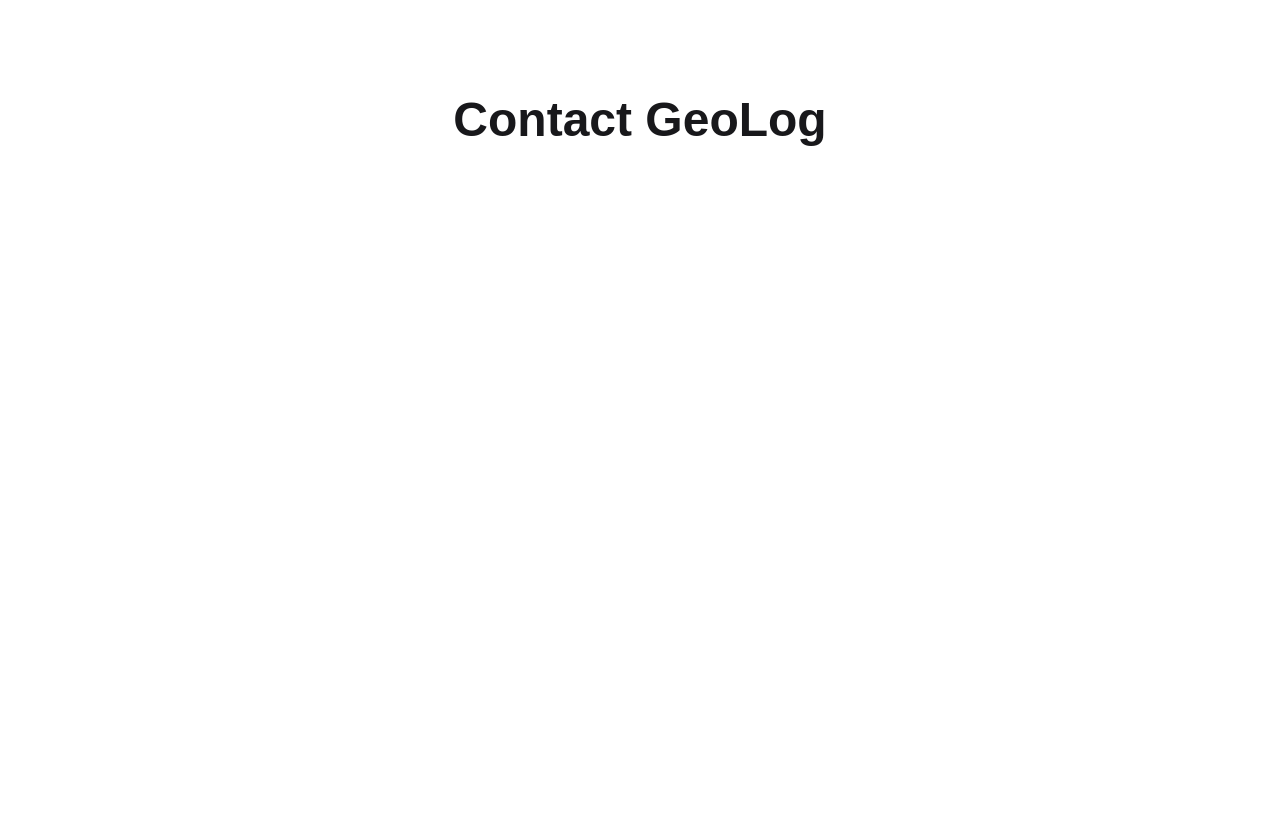
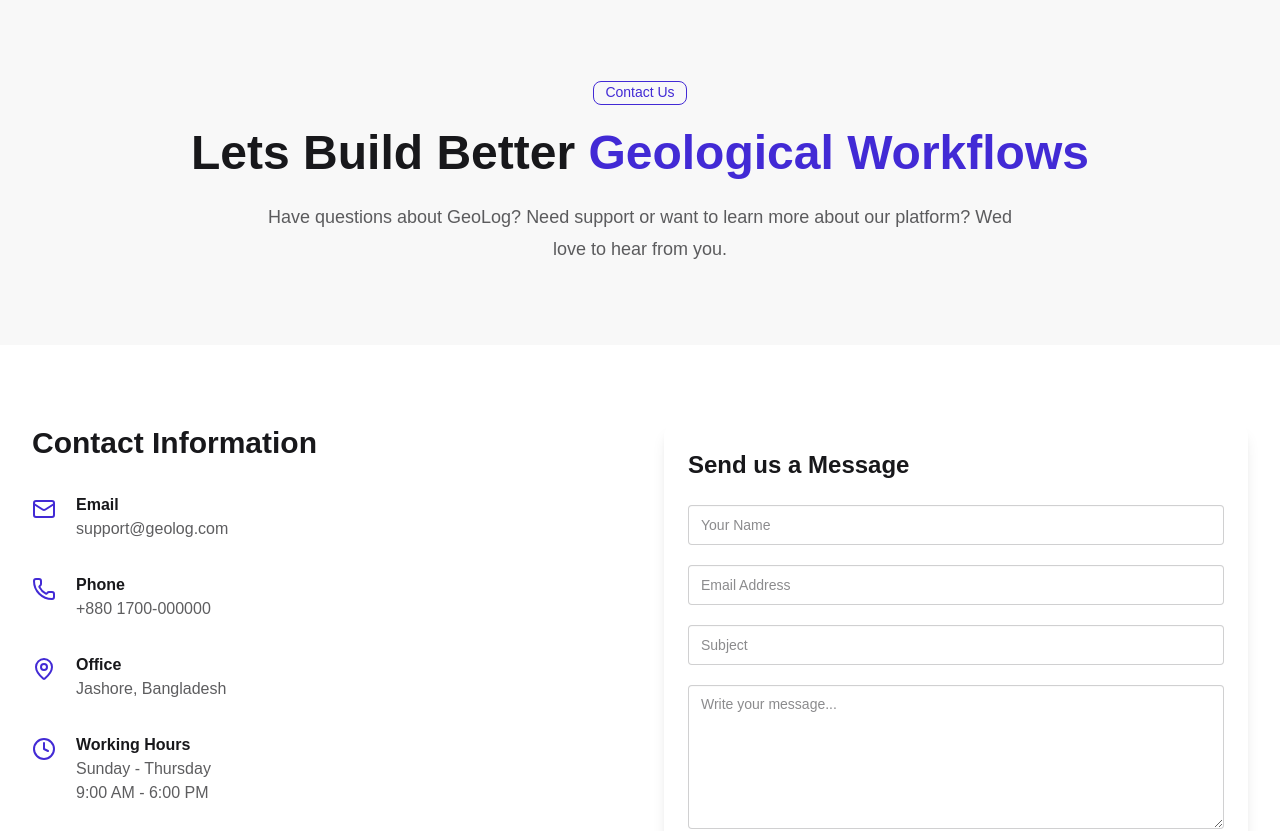
Before and after one commit to golamrabbi73/geolog-platform, a Next.js app: page /contact in a window 1280 px wide. Shown: the top 831 px of the page. Before the commit the page ends 800 px from the top, so only its background shows below. Built offline with nearby package versions, Linux system fonts and the light colour scheme; no server answers.

Commit message:
fix(register): add toast, redirect, and login link to RegisterForm; fix any-type lint error

```diff
--- a/src/app/(auth)/register/page.tsx
+++ b/src/app/(auth)/register/page.tsx
@@ -1,4 +1,5 @@
 import AuthCard from "@/components/auth/AuthCard";
+import RegisterForm from "@/components/forms/RegisterForm";
 // import RegisterForm from "@/components/forms/RegisterForm";
 
 export default function RegisterPage() {
@@ -7,7 +8,8 @@
       title="Create Account"
       subtitle="Create your GeoLog account"
     >
-      {/* <RegisterForm /> */} jR
+      {/* <RegisterForm /> */}
+      <RegisterForm />
     </AuthCard>
   );
 }
--- a/src/app/contact/page.tsx
+++ b/src/app/contact/page.tsx
@@ -1,9 +1,302 @@
+import Link from "next/link";
+import {
+  Mail,
+  Phone,
+  MapPin,
+  Clock,
+  ArrowRight,
+} from "lucide-react";
+
 export default function ContactPage() {
   return (
-    <div className="max-w-7xl mx-auto py-24">
-      <h1 className="text-5xl font-bold">
-        Contact GeoLog
-      </h1>
-    </div>
+    <main>
+      {/* Hero */}
+      <section className="bg-base-200 py-20">
+        <div className="max-w-7xl mx-auto px-4 lg:px-8 text-center">
+
+          <span className="badge badge-primary badge-outline">
+            Contact Us
+          </span>
+
+          <h1 className="text-5xl font-bold mt-6">
+            Lets Build Better
+            <span className="text-primary">
+              {" "}Geological Workflows
+            </span>
+          </h1>
+
+          <p className="mt-6 max-w-3xl mx-auto text-lg text-base-content/70 leading-8">
+            Have questions about GeoLog? Need support or want to
+            learn more about our platform? Wed love to hear from
+            you.
+          </p>
+
+        </div>
+      </section>
+
+      {/* Contact Section */}
+      <section className="py-20">
+        <div className="max-w-7xl mx-auto px-4 lg:px-8 grid lg:grid-cols-2 gap-12">
+
+          {/* Left */}
+
+          <div>
+
+            <h2 className="text-3xl font-bold mb-8">
+              Contact Information
+            </h2>
+
+            <div className="space-y-8">
+
+              <div className="flex gap-5">
+
+                <Mail
+                  className="text-primary mt-1"
+                  size={24}
+                />
+
+                <div>
+
+                  <h3 className="font-semibold">
+                    Email
+                  </h3>
+
+                  <p className="text-base-content/70">
+                    support@geolog.com
+                  </p>
+
+                </div>
+
+              </div>
+
+              <div className="flex gap-5">
+
+                <Phone
+                  className="text-primary mt-1"
+                  size={24}
+                />
+
+                <div>
+
+                  <h3 className="font-semibold">
+                    Phone
+                  </h3>
+
+                  <p className="text-base-content/70">
+                    +880 1700-000000
+                  </p>
+
+                </div>
+
+              </div>
+
+              <div className="flex gap-5">
+
+                <MapPin
+                  className="text-primary mt-1"
+                  size={24}
+                />
+
+                <div>
+
+                  <h3 className="font-semibold">
+                    Office
+                  </h3>
+
+                  <p className="text-base-content/70">
+                    Jashore, Bangladesh
+                  </p>
+
+                </div>
+
+              </div>
+
+              <div className="flex gap-5">
+
+                <Clock
+                  className="text-primary mt-1"
+                  size={24}
+                />
+
+                <div>
+
+                  <h3 className="font-semibold">
+                    Working Hours
+                  </h3>
+
+                  <p className="text-base-content/70">
+                    Sunday - Thursday
+                  </p>
+
+                  <p className="text-base-content/70">
+                    9:00 AM - 6:00 PM
+                  </p>
+
+                </div>
+
+              </div>
+
+            </div>
+
+          </div>
+
+          {/* Right */}
+
+          <div className="card bg-base-100 shadow-lg">
+
+            <div className="card-body">
+
+              <h2 className="card-title text-2xl mb-4">
+                Send us a Message
+              </h2>
+
+              <form className="space-y-5">
+
+                <input
+                  type="text"
+                  placeholder="Your Name"
+                  className="input input-bordered w-full"
+                />
+
+                <input
+                  type="email"
+                  placeholder="Email Address"
+                  className="input input-bordered w-full"
+                />
+
+                <input
+                  type="text"
+                  placeholder="Subject"
+                  className="input input-bordered w-full"
+                />
+
+                <textarea
+                  rows={6}
+                  placeholder="Write your message..."
+                  className="textarea textarea-bordered w-full"
+                />
+
+                <button
+                  type="submit"
+                  className="btn btn-primary w-full"
+                >
+                  Send Message
+                </button>
+
+              </form>
+
+            </div>
+
+          </div>
+
+        </div>
+      </section>
+
+      {/* FAQ */}
+
+      <section className="bg-base-200 py-20">
+
+        <div className="max-w-5xl mx-auto px-4">
+
+          <h2 className="text-4xl font-bold text-center mb-12">
+            Frequently Asked Questions
+          </h2>
+
+          <div className="space-y-4">
+
+            <div className="collapse collapse-arrow bg-base-100">
+
+              <input type="radio" name="faq" defaultChecked />
+
+              <div className="collapse-title font-medium">
+                What is GeoLog?
+              </div>
+
+              <div className="collapse-content">
+
+                <p>
+                  GeoLog is a geological data management
+                  platform for wells, drilling activities and
+                  core samples.
+                </p>
+
+              </div>
+
+            </div>
+
+            <div className="collapse collapse-arrow bg-base-100">
+
+              <input type="radio" name="faq" />
+
+              <div className="collapse-title font-medium">
+                Is my data secure?
+              </div>
+
+              <div className="collapse-content">
+
+                <p>
+                  Yes. GeoLog uses JWT authentication,
+                  authorization and secure backend APIs.
+                </p>
+
+              </div>
+
+            </div>
+
+            <div className="collapse collapse-arrow bg-base-100">
+
+              <input type="radio" name="faq" />
+
+              <div className="collapse-title font-medium">
+                Who can use GeoLog?
+              </div>
+
+              <div className="collapse-content">
+
+                <p>
+                  Field Engineers, Managers and
+                  Administrators can collaborate using
+                  GeoLog.
+                </p>
+
+              </div>
+
+            </div>
+
+          </div>
+
+        </div>
+
+      </section>
+
+      {/* CTA */}
+
+      <section className="py-20 bg-primary text-primary-content">
+
+        <div className="max-w-5xl mx-auto text-center px-4">
+
+          <h2 className="text-4xl font-bold">
+            Ready to Start Using GeoLog?
+          </h2>
+
+          <p className="mt-5 opacity-90">
+            Register today and manage geological projects with
+            confidence.
+          </p>
+
+          <Link
+            href="/register"
+            className="btn btn-neutral btn-lg mt-8"
+          >
+            Get Started
+
+            <ArrowRight size={18} />
+          </Link>
+
+        </div>
+
+      </section>
+
+    </main>
   );
 }
--- a/src/components/forms/RegisterForm.tsx
+++ b/src/components/forms/RegisterForm.tsx
@@ -1,4 +1,8 @@
 "use client";
+
+import Link from "next/link";
+import { useRouter } from "next/navigation";
+import { toast } from "react-hot-toast";
 
 import { useForm } from "react-hook-form";
 import { zodResolver } from "@hookform/resolvers/zod";
@@ -11,13 +15,17 @@
 } from "@/validators/register.schema";
 
 import { useRegister } from "@/hooks/auth/useRegister";
+import { AxiosError } from "axios";
 
 export default function RegisterForm() {
+  const router = useRouter();
+
   const { mutate, isPending } = useRegister();
 
   const {
     register,
     handleSubmit,
+    reset,
     formState: { errors },
   } = useForm<RegisterFormData>({
     resolver: zodResolver(registerSchema),
@@ -35,23 +43,35 @@
 
     mutate(payload, {
       onSuccess: (response) => {
-        console.log(response);
+        toast.success(
+          response.message || "Registration successful!"
+        );
+
+        reset();
+
+        router.push("/login");
       },
 
-      onError: (error) => {
-        console.error(error);
+      onError: (error: unknown) => {
+  const message =
+    error instanceof AxiosError
+      ? error.response?.data?.message
+      : undefined;
+
+  toast.error(message ?? "Registration failed.");
 },
     });
   };
 
   return (
+    <>
       <form
         onSubmit={handleSubmit(onSubmit)}
         className="space-y-5"
       >
         <FormInput
           label="Name"
-        placeholder="Enter your name"
+          placeholder="Enter your full name"
           error={errors.name?.message}
           {...register("name")}
         />
@@ -66,7 +86,7 @@
 
         <FormInput
           label="Photo URL"
-        placeholder="https://..."
+          placeholder="https://example.com/photo.jpg"
           error={errors.photoURL?.message}
           {...register("photoURL")}
         />
@@ -92,8 +112,21 @@
           className="btn btn-primary w-full"
           disabled={isPending}
         >
-        {isPending ? "Creating Account..." : "Register"}
+          {isPending
+            ? "Creating Account..."
+            : "Create Account"}
         </button>
       </form>
+
+      <div className="mt-6 text-center text-sm">
+        Already have an account?{" "}
+        <Link
+          href="/login"
+          className="link link-primary font-medium"
+        >
+          Login
+        </Link>
+      </div>
+    </>
   );
 }
```
Lines whose indentation alone changed are shown as unchanged.
